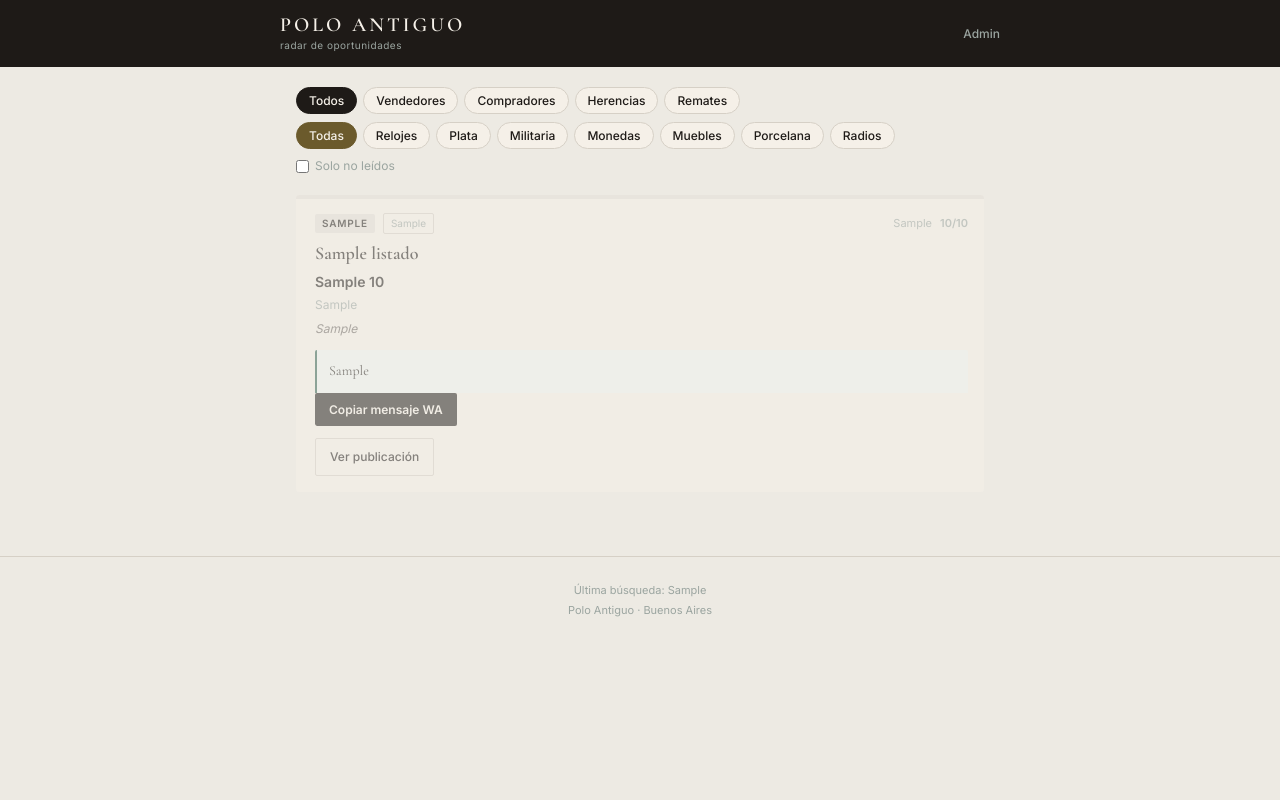
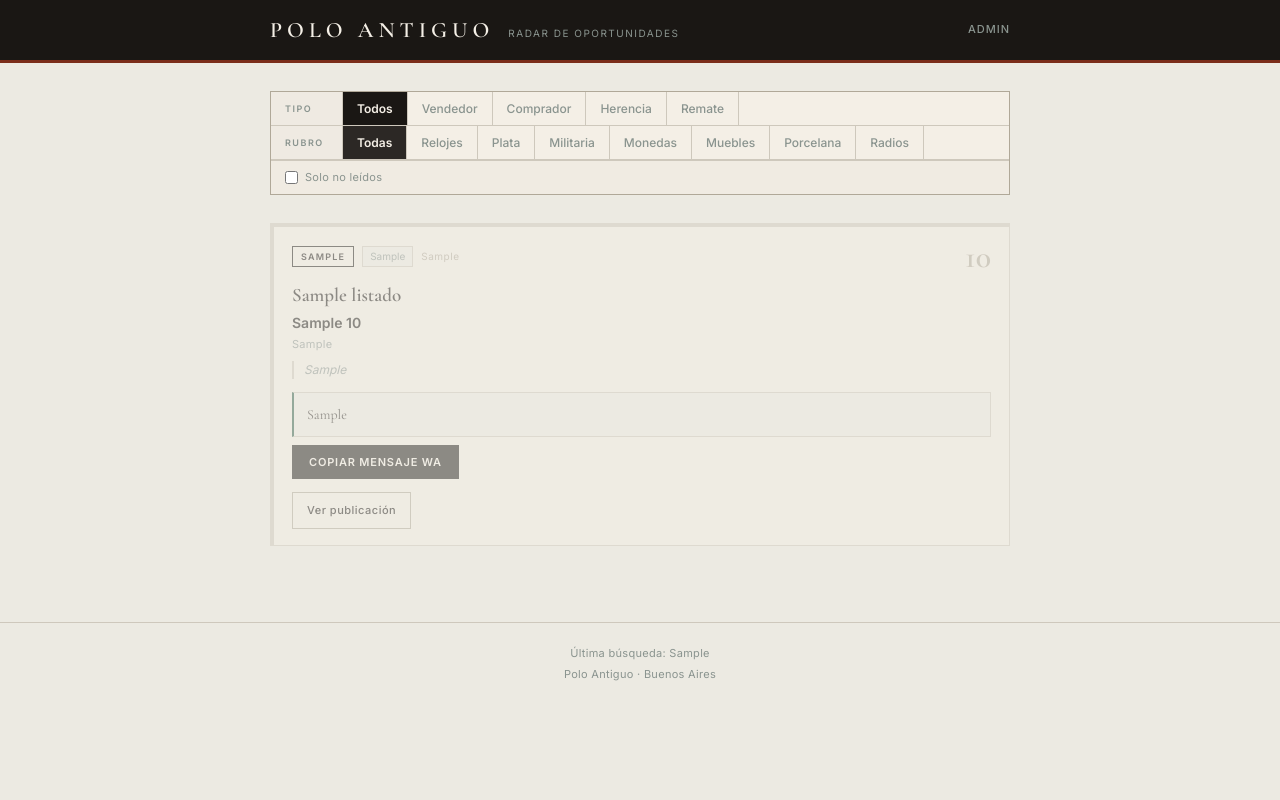
Before and after one commit to zynnoslabs/PoloAntiguo-v2, a Flask app: page / in a window 1280 px wide. Run offline with Flask 3, Linux system fonts and the light colour scheme; tables that the repository leaves empty hold one stand-in row (values such as "Sample post").

Commit message:
Rediseño visual: Catálogo de Remates Buenos Aires 1920
- CSS nuevo: tipografía Cormorant Garamond, paleta papel/hierro/óxido,
  cero border-radius, filtros como ficha de catálogo con columna de label,
  franja de color lateral en cada card, score como número grande Cormorant
- dashboard.html: estructura card actualizada con .card-stripe + .card-inner,
  filtros reestructurados en .filter-section + .filter-label + .filter-group,
  empty state con .empty-deco decorativo

Co-Authored-By: Claude Sonnet 4.6 <noreply@anthropic.com>
Claude-Session: https://claude.ai/code/session_011xN4kGGGs31KGoPx9PYakm

```diff
--- a/static/css/style.css
+++ b/static/css/style.css
@@ -1,26 +1,29 @@
-/* ─── Polo Antiguo v2 — Estética Buenos Aires colonial ─────────────────────
-   Paleta: yeso envejecido · óxido colonial · pátina de bronce · papel viejo
-   Tipografía: Cormorant Garamond (display) + Inter (cuerpo)
-   Mobile-first — diseñado para Juan Carlos en el celular
+/* ─── Polo Antiguo v2 — Catálogo de Remates, Buenos Aires 1920 ──────────────
+   No genérico. Cada elección viene del mundo de las antigüedades:
+   · Tipografía como los catálogos de Naón & Cía o la casa Guerrico
+   · Fichas de inventario en vez de pills redondeadas
+   · Divisores de acero y tinta, no sombras suaves
+   · Jerarquía visual por tamaño y peso, no por color decorativo
 ──────────────────────────────────────────────────────────────────────────── */
 
 :root {
-  --yeso:   #EDEAE3;   /* fondo */
-  --papel:  #F5F0E8;   /* cards */
-  --hierro: #1E1A17;   /* texto y header */
-  --oxido:  #7A2E1E;   /* vendedor / herencia */
-  --patina: #2E5E4E;   /* comprador */
-  --morado: #5A3A6B;   /* remate */
-  --dorado: #6B5A2C;   /* herencia secundario */
-  --plata:  #9BA5A0;   /* texto secundario */
-  --borde:  #D6D0C6;
-  --score-bg: #E5E0D8;
+  --yeso:    #ECEAE2;
+  --papel:   #F4EFE6;
+  --hierro:  #1A1714;
+  --carbon:  #2C2825;
+  --oxido:   #7B2D1A;
+  --patina:  #2A5C47;
+  --dorado:  #8B6914;
+  --morado:  #4A2D6B;
+  --plata:   #8A948F;
+  --borde:   #CEC8BC;
+  --borde-f: #B0A898;   /* borde fuerte */
 }
 
 *, *::before, *::after { box-sizing: border-box; margin: 0; padding: 0; }
-html { font-size: 16px; -webkit-text-size-adjust: 100%; }
+html { font-size: 16px; scroll-behavior: smooth; }
 body {
-  font-family: 'Inter', system-ui, -apple-system, sans-serif;
+  font-family: 'Inter', system-ui, sans-serif;
   background: var(--yeso);
   color: var(--hierro);
   line-height: 1.5;
@@ -29,341 +32,432 @@ body {
 a { color: inherit; text-decoration: none; }
 button { font-family: inherit; cursor: pointer; }
 
-/* ─── Flash messages ─────────────────────────────────────────────────────── */
-.flash-container { position: fixed; top: 70px; left: 50%; transform: translateX(-50%); z-index: 200; }
-.flash { padding: 10px 20px; border-radius: 2px; font-size: 13px; margin-bottom: 6px; }
-.flash-error { background: var(--oxido); color: #fff; }
-.flash-success { background: var(--patina); color: #fff; }
+/* ─── Flash ──────────────────────────────────────────────────────────────── */
+.flash-container { position: fixed; top: 72px; left: 50%; transform: translateX(-50%); z-index: 200; }
+.flash { padding: 9px 20px; font-size: 13px; margin-bottom: 6px; border-left: 3px solid; }
+.flash-error   { background: #F5EBE8; color: var(--oxido);  border-color: var(--oxido);  }
+.flash-success { background: #E8F0EC; color: var(--patina); border-color: var(--patina); }
 
-/* ─── Header ─────────────────────────────────────────────────────────────── */
+/* ─── Header — portada de catálogo ──────────────────────────────────────── */
 .site-header {
   background: var(--hierro);
   position: sticky;
   top: 0;
   z-index: 100;
-  padding: 14px 16px;
+  border-bottom: 3px solid var(--oxido);
 }
 .header-inner {
-  max-width: 720px;
+  max-width: 780px;
   margin: 0 auto;
+  padding: 0 20px;
+  height: 60px;
   display: flex;
   align-items: center;
   justify-content: space-between;
-  gap: 12px;
 }
-.brand { display: flex; flex-direction: column; }
+.brand { display: flex; align-items: baseline; gap: 14px; }
 .brand-name {
   font-family: 'Cormorant Garamond', Georgia, serif;
-  font-size: 20px;
+  font-size: 22px;
   font-weight: 600;
-  letter-spacing: 3px;
+  letter-spacing: 5px;
   text-transform: uppercase;
   color: var(--papel);
-  line-height: 1.1;
+  line-height: 1;
+}
+.brand-sep {
+  width: 1px;
+  height: 16px;
+  background: rgba(255,255,255,0.2);
+  display: inline-block;
+  vertical-align: middle;
 }
 .brand-sub {
   font-size: 10px;
   color: var(--plata);
-  letter-spacing: 0.5px;
-  margin-top: 2px;
+  letter-spacing: 1.5px;
+  text-transform: uppercase;
 }
-.header-meta { display: flex; align-items: center; gap: 12px; }
+.header-meta { display: flex; align-items: center; gap: 16px; }
 .badge-oportunidades {
+  font-family: 'Cormorant Garamond', serif;
+  font-size: 13px;
+  font-weight: 600;
+  color: var(--hierro);
   background: var(--oxido);
   color: #fff;
-  font-family: 'Cormorant Garamond', serif;
-  font-size: 18px;
-  font-weight: 600;
-  padding: 2px 10px;
-  border-radius: 2px;
-  min-width: 32px;
+  padding: 3px 9px;
+  letter-spacing: 0.5px;
+  min-width: 28px;
   text-align: center;
-  line-height: 1.4;
 }
-.header-link { font-size: 12px; color: var(--plata); font-weight: 500; }
-.header-link:hover { color: var(--papel); }
+.header-link {
+  font-size: 11px;
+  color: var(--plata);
+  font-weight: 500;
+  letter-spacing: 1px;
+  text-transform: uppercase;
+  border-bottom: 1px solid transparent;
+  transition: color 0.15s, border-color 0.15s;
+}
+.header-link:hover { color: var(--papel); border-color: var(--oxido); }
 
-/* ─── Main content ───────────────────────────────────────────────────────── */
+/* ─── Main ───────────────────────────────────────────────────────────────── */
 .main-content {
-  max-width: 720px;
+  max-width: 780px;
   margin: 0 auto;
-  padding: 20px 16px 48px;
+  padding: 28px 20px 60px;
 }
 
-/* ─── Filtros ────────────────────────────────────────────────────────────── */
+/* ─── Filtros — fichas de catálogo ───────────────────────────────────────── */
 .filters-bar {
+  margin-bottom: 28px;
+  border: 1px solid var(--borde-f);
+  background: var(--papel);
+}
+.filter-section {
   display: flex;
-  flex-direction: column;
-  gap: 8px;
-  margin-bottom: 20px;
+  align-items: stretch;
+  border-bottom: 1px solid var(--borde);
+}
+.filter-section:last-child { border-bottom: none; }
+.filter-label {
+  font-size: 9px;
+  font-weight: 600;
+  letter-spacing: 1.5px;
+  text-transform: uppercase;
+  color: var(--plata);
+  padding: 0 14px;
+  display: flex;
+  align-items: center;
+  min-width: 72px;
+  border-right: 1px solid var(--borde);
+  background: rgba(0,0,0,0.02);
 }
 .filter-group {
   display: flex;
-  gap: 6px;
   flex-wrap: wrap;
+  gap: 0;
+  flex: 1;
 }
 .pill {
-  display: inline-block;
-  padding: 5px 12px;
-  border-radius: 20px;
+  display: inline-flex;
+  align-items: center;
+  padding: 9px 14px;
   font-size: 12px;
   font-weight: 500;
-  color: var(--hierro);
-  border: 1px solid var(--borde);
-  background: var(--papel);
+  color: var(--plata);
+  background: transparent;
+  border: none;
+  border-right: 1px solid var(--borde);
   cursor: pointer;
-  transition: background 0.15s, color 0.15s, border-color 0.15s;
+  transition: background 0.12s, color 0.12s;
+  white-space: nowrap;
 }
-.pill:hover { border-color: var(--hierro); }
+.pill:hover { background: var(--yeso); color: var(--hierro); }
 .pill.active {
   background: var(--hierro);
   color: var(--papel);
-  border-color: var(--hierro);
+  font-weight: 600;
 }
-.filter-cat .pill.active { background: var(--dorado); border-color: var(--dorado); }
+/* activos con color por grupo */
+.filter-tipo .pill.active  { background: var(--hierro); }
+.filter-cat  .pill.active  { background: var(--carbon); }
+
+.filter-nuevo-row {
+  display: flex;
+  align-items: center;
+  padding: 8px 14px;
+  gap: 8px;
+  border-top: 1px solid var(--borde);
+  background: rgba(0,0,0,0.015);
+}
 .filter-nuevo {
-  font-size: 12px;
+  font-size: 11px;
   color: var(--plata);
   display: flex;
   align-items: center;
-  gap: 6px;
+  gap: 7px;
   cursor: pointer;
+  letter-spacing: 0.3px;
 }
-.filter-nuevo input { accent-color: var(--oxido); }
+.filter-nuevo input { accent-color: var(--oxido); width: 13px; height: 13px; }
 
 /* ─── Cards grid ─────────────────────────────────────────────────────────── */
-.cards-grid { display: flex; flex-direction: column; gap: 12px; }
+.cards-grid { display: flex; flex-direction: column; gap: 10px; }
 
-/* ─── Card ───────────────────────────────────────────────────────────────── */
+/* ─── Card — ficha de inventario ─────────────────────────────────────────── */
 .card {
   background: var(--papel);
-  border-radius: 3px;
+  border: 1px solid var(--borde);
+  position: relative;
+  transition: border-color 0.15s, opacity 0.2s;
   overflow: hidden;
-  transition: opacity 0.2s;
 }
-.card.leido { opacity: 0.5; }
+.card:hover { border-color: var(--borde-f); }
+.card.leido { opacity: 0.45; }
 
-/* barra de score (4px, llena % según score) */
+/* barra de score arriba — el termómetro de relevancia */
 .card-score-bar {
-  height: 4px;
-  background: var(--score-bg);
-  width: 100%;
+  height: 3px;
+  background: var(--borde);
 }
-.score-fill { height: 4px; }
+.score-fill { height: 3px; transition: width 0.6s cubic-bezier(.22,1,.36,1); }
 .card.tipo-vendedor .score-fill,
 .card.tipo-herencia .score-fill { background: var(--oxido); }
 .card.tipo-comprador .score-fill { background: var(--patina); }
 .card.tipo-remate    .score-fill { background: var(--morado); }
+.card.tipo-tasacion  .score-fill { background: var(--dorado); }
 
-/* borde izquierdo por tipo */
 .card-body {
-  padding: 14px 16px 16px;
-  border-left: 3px solid transparent;
+  display: grid;
+  grid-template-columns: 3px 1fr;
 }
-.card.tipo-vendedor .card-body,
-.card.tipo-herencia .card-body { border-left-color: var(--oxido); }
-.card.tipo-comprador .card-body { border-left-color: var(--patina); }
-.card.tipo-remate    .card-body { border-left-color: var(--morado); }
+/* franja de color izquierda */
+.card-stripe {
+  background: var(--borde);
+}
+.card.tipo-vendedor .card-stripe,
+.card.tipo-herencia .card-stripe { background: var(--oxido); }
+.card.tipo-comprador .card-stripe { background: var(--patina); }
+.card.tipo-remate    .card-stripe { background: var(--morado); }
+.card.tipo-tasacion  .card-stripe { background: var(--dorado); }
 
+.card-inner { padding: 14px 18px 16px; }
+
+/* fila de meta */
 .card-meta {
   display: flex;
   align-items: center;
   gap: 8px;
-  margin-bottom: 8px;
+  margin-bottom: 10px;
   flex-wrap: wrap;
 }
 .badge-tipo {
-  font-size: 10px;
-  font-weight: 600;
-  letter-spacing: 0.8px;
+  font-size: 9px;
+  font-weight: 700;
+  letter-spacing: 1.2px;
   text-transform: uppercase;
-  padding: 2px 7px;
-  border-radius: 2px;
-  background: var(--score-bg);
-  color: var(--hierro);
+  padding: 3px 8px;
+  border: 1px solid currentColor;
 }
 .badge-tipo.tipo-vendedor,
-.badge-tipo.tipo-herencia { background: #F0E5E3; color: var(--oxido); }
-.badge-tipo.tipo-comprador { background: #E3EDE9; color: var(--patina); }
-.badge-tipo.tipo-remate    { background: #EDE3F0; color: var(--morado); }
+.badge-tipo.tipo-herencia { color: var(--oxido); }
+.badge-tipo.tipo-comprador { color: var(--patina); }
+.badge-tipo.tipo-remate    { color: var(--morado); }
+.badge-tipo.tipo-tasacion  { color: var(--dorado); }
+
 .badge-cat {
   font-size: 10px;
   color: var(--plata);
   padding: 2px 7px;
+  background: var(--yeso);
   border: 1px solid var(--borde);
-  border-radius: 2px;
 }
-.card-fuente { font-size: 11px; color: var(--plata); margin-left: auto; }
-.card-score  { font-size: 11px; font-weight: 600; color: var(--plata); }
+.card-fuente { font-size: 10px; color: var(--borde-f); letter-spacing: 0.5px; }
 
+/* score numérico — grande, a la derecha */
+.card-score {
+  margin-left: auto;
+  font-family: 'Cormorant Garamond', serif;
+  font-size: 32px;
+  font-weight: 700;
+  line-height: 1;
+  color: var(--borde-f);
+}
+.card.tipo-vendedor .card-score,
+.card.tipo-herencia .card-score { color: var(--oxido); }
+.card.tipo-comprador .card-score { color: var(--patina); }
+.card.tipo-remate    .card-score { color: var(--morado); }
+
+/* título */
 .card-title {
   font-family: 'Cormorant Garamond', Georgia, serif;
-  font-size: 18px;
+  font-size: 19px;
   font-weight: 600;
   line-height: 1.3;
   color: var(--hierro);
-  margin-bottom: 6px;
+  margin-bottom: 5px;
 }
-.card-title a:hover { text-decoration: underline; }
-.card-precio  { font-size: 14px; font-weight: 600; color: var(--hierro); margin-bottom: 4px; }
-.card-ubicacion { font-size: 12px; color: var(--plata); margin-bottom: 6px; }
+.card-title a:hover { text-decoration: underline; text-decoration-color: var(--oxido); }
+.card-precio   { font-size: 14px; font-weight: 600; margin-bottom: 3px; }
+.card-ubicacion { font-size: 11px; color: var(--plata); margin-bottom: 8px; letter-spacing: 0.3px; }
+
+/* razón — en itálica como nota al margen */
 .card-razon {
   font-size: 12px;
-  color: #6B6560;
+  color: var(--plata);
   font-style: italic;
-  line-height: 1.5;
-  margin-bottom: 12px;
+  line-height: 1.55;
+  margin-bottom: 13px;
+  padding-left: 10px;
+  border-left: 2px solid var(--borde);
 }
 
-/* Bloque mensaje WA */
-.wa-block {
-  margin-bottom: 12px;
-  border-radius: 2px;
-  overflow: hidden;
-}
+/* bloque WA */
+.wa-block { margin-bottom: 13px; }
 .wa-msg {
-  background: #EFF5F2;
-  padding: 10px 12px;
-  font-size: 13px;
   font-family: 'Cormorant Garamond', serif;
   font-size: 14px;
-  line-height: 1.6;
-  color: var(--hierro);
+  line-height: 1.65;
+  color: var(--carbon);
+  background: var(--yeso);
+  border: 1px solid var(--borde);
   border-left: 2px solid var(--patina);
+  padding: 10px 13px;
   white-space: pre-wrap;
+  margin-bottom: 8px;
 }
 .card.tipo-vendedor .wa-msg,
-.card.tipo-herencia .wa-msg {
-  background: #F7EFEC;
-  border-left-color: var(--oxido);
-}
+.card.tipo-herencia .wa-msg { border-left-color: var(--oxido); }
 
+/* acciones */
 .card-actions { display: flex; gap: 8px; flex-wrap: wrap; }
-
-/* Buttons */
 .btn-wa {
   flex: 1;
   display: inline-flex;
   justify-content: center;
   align-items: center;
-  padding: 9px 14px;
+  gap: 6px;
+  padding: 9px 16px;
   background: var(--hierro);
   color: var(--papel);
-  border: none;
-  border-radius: 2px;
-  font-size: 12px;
+  border: 1px solid var(--hierro);
+  font-size: 11px;
   font-weight: 600;
+  letter-spacing: 0.8px;
+  text-transform: uppercase;
   cursor: pointer;
-  transition: opacity 0.15s;
+  transition: background 0.12s;
 }
-.btn-wa:hover { opacity: 0.85; }
+.btn-wa:hover { background: var(--carbon); }
 .btn-ver {
   display: inline-flex;
   align-items: center;
   padding: 9px 14px;
-  background: transparent;
   color: var(--hierro);
-  border: 1px solid var(--borde);
-  border-radius: 2px;
-  font-size: 12px;
+  border: 1px solid var(--borde-f);
+  font-size: 11px;
   font-weight: 500;
-  transition: border-color 0.15s;
+  letter-spacing: 0.5px;
+  transition: border-color 0.12s;
 }
 .btn-ver:hover { border-color: var(--hierro); }
 .btn-leido {
   display: inline-flex;
   align-items: center;
   padding: 9px 12px;
-  background: transparent;
   color: var(--plata);
   border: 1px solid var(--borde);
-  border-radius: 2px;
   font-size: 11px;
-  transition: border-color 0.15s;
+  transition: border-color 0.12s, color 0.12s;
 }
-.btn-leido:hover { border-color: var(--plata); }
+.btn-leido:hover { border-color: var(--plata); color: var(--hierro); }
 
-/* ─── Empty state ────────────────────────────────────────────────────────── */
+/* ─── Empty state — sala de espera ───────────────────────────────────────── */
 .empty-state {
   text-align: center;
-  padding: 60px 20px;
+  padding: 72px 24px;
+  border: 1px dashed var(--borde-f);
+  background: var(--papel);
+}
+.empty-deco {
+  font-family: 'Cormorant Garamond', serif;
+  font-size: 72px;
+  color: var(--borde);
+  line-height: 1;
+  margin-bottom: 12px;
+  font-style: italic;
 }
 .empty-titulo {
   font-family: 'Cormorant Garamond', serif;
-  font-size: 26px;
+  font-size: 24px;
+  font-style: italic;
   color: var(--plata);
   margin-bottom: 8px;
 }
-.empty-sub { font-size: 13px; color: var(--plata); line-height: 1.7; }
+.empty-sub {
+  font-size: 12px;
+  color: var(--plata);
+  line-height: 1.8;
+  letter-spacing: 0.3px;
+}
 
 /* ─── Footer ─────────────────────────────────────────────────────────────── */
 .site-footer {
+  border-top: 1px solid var(--borde);
+  padding: 20px;
   text-align: center;
-  padding: 24px 16px;
   font-size: 11px;
   color: var(--plata);
-  border-top: 1px solid var(--borde);
+  line-height: 1.9;
+  letter-spacing: 0.3px;
   margin-top: 16px;
-  line-height: 1.8;
 }
 
 /* ─── Admin ──────────────────────────────────────────────────────────────── */
-.admin-content { }
 .admin-titulo {
   font-family: 'Cormorant Garamond', serif;
-  font-size: 28px;
+  font-size: 30px;
   font-weight: 600;
-  margin-bottom: 20px;
-  color: var(--hierro);
+  margin-bottom: 24px;
+  padding-bottom: 12px;
+  border-bottom: 2px solid var(--hierro);
+  letter-spacing: 0.5px;
 }
 .section-title {
   font-family: 'Cormorant Garamond', serif;
-  font-size: 18px;
+  font-size: 17px;
   font-weight: 600;
   color: var(--hierro);
   margin-bottom: 12px;
   padding-bottom: 6px;
-  border-bottom: 1px solid var(--borde);
+  border-bottom: 1px solid var(--borde-f);
+  letter-spacing: 0.5px;
+  text-transform: uppercase;
+  font-size: 13px;
 }
 
 /* Stats */
 .stats-grid {
   display: grid;
-  grid-template-columns: 1fr 1fr;
-  gap: 10px;
+  grid-template-columns: repeat(4, 1fr);
+  gap: 1px;
+  background: var(--borde-f);
+  border: 1px solid var(--borde-f);
   margin-bottom: 28px;
 }
 .stat-card {
   background: var(--papel);
-  padding: 16px;
-  border-radius: 3px;
-  border-left: 3px solid var(--oxido);
+  padding: 18px 16px;
+  text-align: center;
 }
 .stat-num {
   display: block;
   font-family: 'Cormorant Garamond', serif;
-  font-size: 36px;
+  font-size: 40px;
   font-weight: 700;
   color: var(--oxido);
   line-height: 1;
 }
-.stat-num.stat-small { font-size: 14px; font-family: 'Inter', sans-serif; color: var(--hierro); }
-.stat-label { display: block; font-size: 11px; color: var(--plata); margin-top: 4px; text-transform: uppercase; letter-spacing: 0.5px; }
+.stat-num.stat-small { font-size: 14px; font-family: 'Inter', sans-serif; color: var(--hierro); margin-top: 4px; }
+.stat-label { display: block; font-size: 10px; color: var(--plata); margin-top: 6px; text-transform: uppercase; letter-spacing: 0.8px; }
 
 /* Categorías */
 .cat-breakdown { margin-bottom: 28px; }
-.cat-list { display: flex; flex-direction: column; gap: 6px; }
+.cat-list { border: 1px solid var(--borde); }
 .cat-row {
   display: flex;
   justify-content: space-between;
   align-items: center;
-  padding: 8px 12px;
+  padding: 10px 14px;
+  border-bottom: 1px solid var(--borde);
   background: var(--papel);
-  border-radius: 2px;
   font-size: 13px;
 }
+.cat-row:last-child { border-bottom: none; }
 .cat-nombre { color: var(--hierro); font-weight: 500; }
-.cat-count { color: var(--oxido); font-family: 'Cormorant Garamond', serif; font-size: 20px; font-weight: 600; }
+.cat-count { font-family: 'Cormorant Garamond', serif; font-size: 22px; font-weight: 700; color: var(--oxido); }
 
 /* Ciclo manual */
 .manual-section { margin-bottom: 28px; }
--- a/templates/dashboard.html
+++ b/templates/dashboard.html
@@ -19,15 +19,20 @@
 
 <main class="main-content">
 
-  <!-- Filtros -->
+  <!-- Filtros — fichas de catálogo -->
   <section class="filters-bar">
+    <div class="filter-section">
+      <span class="filter-label">Tipo</span>
       <div class="filter-group filter-tipo">
         <button class="pill active" data-val="todos">Todos</button>
-      <button class="pill" data-val="vendedor">Vendedores</button>
-      <button class="pill" data-val="comprador">Compradores</button>
-      <button class="pill" data-val="herencia">Herencias</button>
-      <button class="pill" data-val="remate">Remates</button>
+        <button class="pill" data-val="vendedor">Vendedor</button>
+        <button class="pill" data-val="comprador">Comprador</button>
+        <button class="pill" data-val="herencia">Herencia</button>
+        <button class="pill" data-val="remate">Remate</button>
       </div>
+    </div>
+    <div class="filter-section">
+      <span class="filter-label">Rubro</span>
       <div class="filter-group filter-cat">
         <button class="pill active" data-val="todas">Todas</button>
         <button class="pill" data-val="reloj">Relojes</button>
@@ -38,9 +43,12 @@
         <button class="pill" data-val="porcelana">Porcelana</button>
         <button class="pill" data-val="radio">Radios</button>
       </div>
+    </div>
+    <div class="filter-nuevo-row">
       <label class="filter-nuevo">
         <input type="checkbox" id="chk-nuevos"> Solo no leídos
       </label>
+    </div>
   </section>
 
   <!-- Cards -->
@@ -57,11 +65,14 @@
         </div>
 
         <div class="card-body">
+          <div class="card-stripe"></div>
+          <div class="card-inner">
+
             <div class="card-meta">
               <span class="badge-tipo tipo-{{ item.tipo }}">{{ item.tipo }}</span>
               <span class="badge-cat">{{ item.categoria }}</span>
               <span class="card-fuente">{{ item.fuente }}</span>
-            <span class="card-score">{{ item.score }}/10</span>
+              <span class="card-score">{{ item.score }}</span>
             </div>
 
             <h2 class="card-title">
@@ -95,14 +106,18 @@
               <button class="btn-leido" onclick="marcarLeido(this)">Marcar leído</button>
               {% endif %}
             </div>
-        </div>
+
+          </div><!-- .card-inner -->
+        </div><!-- .card-body -->
+
       </article>
       {% endfor %}
     {% else %}
       <div class="empty-state">
+        <div class="empty-deco">§</div>
         <p class="empty-titulo">Sin oportunidades aún</p>
         <p class="empty-sub">El sistema busca automáticamente cada 6 horas.<br>
-           Pedile al administrador que corra un ciclo manual.</p>
+           El administrador puede correr un ciclo manual desde el panel.</p>
       </div>
     {% endif %}
   </section>
```
Also changed, not shown: other parts of static/css/style.css (+70 -65 lines). Lines whose indentation alone changed are shown as unchanged.
